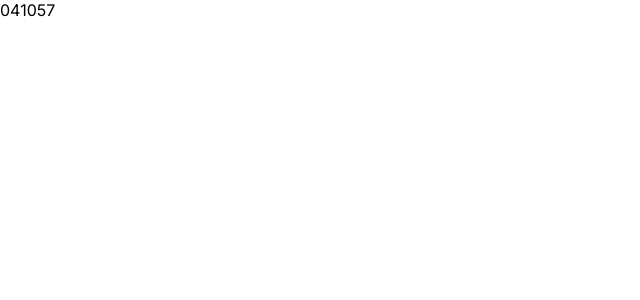
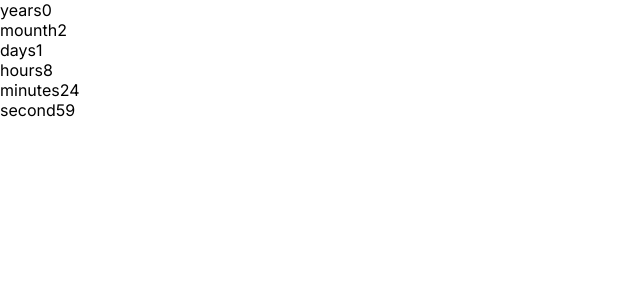
Before and after one commit to ZahraMoosavi77/Timer, a Next.js app: page / in a window 1280 px wide. Shown: the top 300 px of the page, without its empty margins (0-640 px from the left). Built offline with nearby package versions, Linux system fonts and the light colour scheme.

Commit message:
chore(page.tsx):calculate countup

```diff
--- a/app/page.tsx
+++ b/app/page.tsx
@@ -1,57 +1,113 @@
-"use client"
+"use client";
 
-import Image from 'next/image'
-import styles from './page.module.css'
-import { useState, useEffect} from 'react'
+import Image from "next/image";
+import styles from "./page.module.css";
+import { useState, useEffect } from "react";
 
 export default function Home() {
-
-  const [isCountUp, setISCountUP] = useState(false)
-  const [partyTime, setPartyTime] = useState(false)
+  const [isCountUp, setISCountUP] = useState(false);
+  const [partyTime, setPartyTime] = useState(false);
+  const [years,setYears] = useState(0)
+  const [mounths, setMounths] = useState(0)
   const [days, setDays] = useState(0);
   const [hours, setHours] = useState(0);
   const [minutes, setMinutes] = useState(0);
   const [seconds, setSeconds] = useState(0);
+  const [time, setTime] = useState(0);
 
+  useEffect(() => {
+    const target = new Date("12/4/2023 15:20:00");
 
-  useEffect(()=>{
-    const target = new Date("10/2/2023 11:6:00")
-    const interval = setInterval(()=>{
-    const now = new Date();
-    const difference = target.getTime() -  now.getTime()
+    if (!isCountUp) {
+      const interval = setInterval(() => {
+        const now = new Date();
+        const difference = target.getTime() - now.getTime();
 
-    const d = Math.floor(difference / (1000 * 60* 60* 24))
-    setDays(d)
+        const y = Math.floor(difference / (1000 * 60 * 60 * 24 * 365));
+        setYears(y)
 
-    const h = Math.floor(difference % (1000 * 60* 60* 24) / (1000 * 60* 60))
-    setHours(h)
+        const mo = Math.floor(difference / (1000 * 60 * 60 * 24 * 31));
+        setMounths(mo)
+        const d = Math.floor(difference % (1000 * 60 * 60 * 24 * 31) / (1000 * 60 * 60 * 24 ));
+        setDays(d);
 
-    const m = Math.floor(difference % (1000 * 60* 60) / (1000 * 60))
-    setMinutes(m)
+        const h = Math.floor(
+          (difference % (1000 * 60 * 60 * 24)) / (1000 * 60 * 60)
+        );
+        setHours(h);
 
-    const s= Math.floor(difference % (1000 * 60) / (1000))
-    setSeconds(s)
+        const m = Math.floor((difference % (1000 * 60 * 60)) / (1000 * 60));
+        setMinutes(m);
 
-    if(d <= 0 && h <= 0 && m<=0 && s<=m){
+        const s = Math.floor((difference % (1000 * 60)) / 1000);
+        setSeconds(s);
 
-      setPartyTime(true)
+        if (d <= 0 && h <= 0 && m <= 0 && s <= 0) {
+          setPartyTime(true);
+        }
+      }, 1000);
+      return () => clearInterval(interval);
+    }
 
-    }
-    },1000)
+    const interval = setInterval(() => {
+      setTime((prev) => prev + 1);
 
+      console.log(time);
+      const m = Math.floor((time % (60 * 60)) / 60);
+      console.log("m", m);
 
+      setMinutes(m);
+      // const s = Math.floor(time % (1000 * 60* 60) / (1000 * 60))
+      const s = Math.floor(time % 60);
+      setSeconds(s);
+      console.log("s", s);
 
-    return () => clearInterval(interval)
+      const h = Math.floor((time % (60 * 60 * 24)) / (60 * 60));
+      setHours(h);
 
-  },[])
+      const d = Math.floor(time / (60 * 60 * 24));
+      setDays(d);
+      console.log("d", d);
+    }, 1000);
+
+    return () => clearInterval(interval);
+  }, [time]);
 
   return (
-   <>
-   {partyTime ?( <p> it is time</p> ):(
-      <div className='timer__wrapper'>
-        {days}{hours}{minutes}{seconds}
-      </div>)
+    <>
+      {partyTime ? (
+        <p> it is time</p>
+      ) : (
+        <div className="timer__wrapper">
+          <div>
+            years
+            {years}
+          </div>
+
+          <div>
+            mounth
+            {mounths}
+          </div>
+          <div>
+            days
+            {days}
+          </div>
+          <div>
+            hours
+            {hours}
+          </div>
+          <div>
+            minutes
+            {minutes}
+
+          </div>
+          <div>
+            second
+            {seconds}
+          </div>
+
+        </div>
+      )}
+    </>
+  );
 }
-   </>
-  )
-}
```
